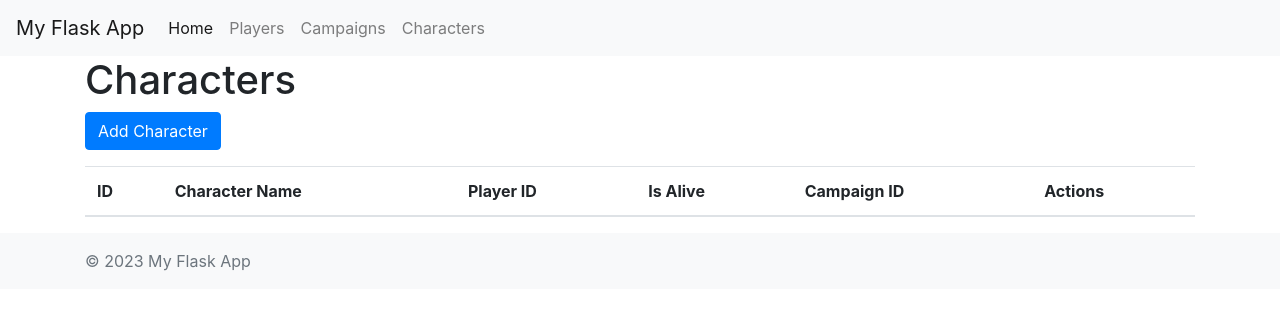
After one commit to cantis/flask_factor_3, a Flask app: page /characters in a window 1280 px wide. The commit adds this page. Shown: the top 310 px of the page. Run offline with Flask 3, Linux system fonts and the light colour scheme; data that the repository does not hold is empty; some libraries are stand-ins or nearby versions.

Commit message:
Add campaigns and characters management; update app routes and templates

```diff
--- a/app.py
+++ b/app.py
@@ -8,6 +8,8 @@ from flask import Flask
 from models import create_db
 from routes.home import home_bp
 from routes.players import players_bp
+from routes.campaigns import campaigns_bp
+from routes.characters import characters_bp
 
 load_dotenv('.env')
 
@@ -22,6 +24,8 @@ def create_app() -> Flask:
     # Register blueprints here
     app.register_blueprint(home_bp)
     app.register_blueprint(players_bp)
+    app.register_blueprint(campaigns_bp)
+    app.register_blueprint(characters_bp)
 
     return app
 
--- a/models.py
+++ b/models.py
@@ -2,9 +2,9 @@
 
 import os
 from contextlib import contextmanager
-from typing import Generator
+from typing import Generator, List, Optional
 
-from sqlmodel import Field, Session, SQLModel, create_engine
+from sqlmodel import Field, Session, SQLModel, create_engine, Relationship
 
 
 def create_db(database_url: str = None) -> None:
@@ -25,13 +25,33 @@ def get_session(database_url: str = None) -> Generator[Session, None, None]:
         yield session
 
 
+class Campaign(SQLModel, table=True):
+    """Campaign model."""
+    id: int | None = Field(default=None, primary_key=True)
+    name: str
+    is_active: bool = True
+    characters: List["Character"] = Relationship(back_populates="campaign")
+
+
+class Character(SQLModel, table=True):
+    """Character model."""
+    id: int | None = Field(default=None, primary_key=True)
+    character_name: str
+    player_id: int = Field(foreign_key="player.id")
+    is_alive: bool = True
+    campaign_id: int = Field(foreign_key="campaign.id")
+    player: "Player" = Relationship(back_populates="characters")
+    campaign: "Campaign" = Relationship(back_populates="characters")
+
+
 class Player(SQLModel, table=True):
     """Player model."""
 
     id: int | None = Field(primary_key=True, index=True)
     email: str
-    password: str  # Fixed typo here
+    password: str
     name: str
     password_attempts: int | None = 0
     reset_password: bool | None = False
     is_active: bool | None = True
+    characters: List["Character"] = Relationship(back_populates="player")
--- /dev/null
+++ b/routes/characters.py
@@ -0,0 +1,92 @@
+"""Character routes blueprint."""
+
+from flask import Blueprint, jsonify, redirect, render_template, url_for
+from flask_wtf import FlaskForm
+from wtforms import BooleanField, IntegerField, StringField
+from wtforms.validators import InputRequired
+
+from models import Character, get_session
+from services.character_service import CharacterService
+
+characters_bp = Blueprint('characters', __name__)
+
+
+class AddCharacterForm(FlaskForm):
+    """Add character form."""
+    character_name = StringField('Character Name', validators=[InputRequired('Character name is required')])
+    player_id = IntegerField('Player ID', validators=[InputRequired('Player ID is required')])
+    is_alive = BooleanField('Is Alive')
+    campaign_id = IntegerField('Campaign ID', validators=[InputRequired('Campaign ID is required')])
+
+
+class EditCharacterForm(FlaskForm):
+    """Edit character form."""
+    character_name = StringField('Character Name', validators=[InputRequired()])
+    player_id = IntegerField('Player ID', validators=[InputRequired()])
+    is_alive = BooleanField('Is Alive')
+    campaign_id = IntegerField('Campaign ID', validators=[InputRequired()])
+
+
+@characters_bp.get('/characters')
+def list_characters() -> str:
+    """List all characters."""
+    with get_session() as session:
+        service = CharacterService(session)
+        characters = service.list_characters()
+        return render_template('characters/character_list.html', characters=characters)
+
+
+@characters_bp.get('/characters/add')
+def add_character_form() -> str:
+    """Render the add character form."""
+    return render_template('characters/character_add.html', form=AddCharacterForm())
+
+
+@characters_bp.post('/characters')
+def add_character() -> str:
+    """Add a new character."""
+    form = AddCharacterForm()
+    if form.validate_on_submit():
+        with get_session() as session:
+            service = CharacterService(session)
+            service.add_character(Character(**form.data))
+            return redirect(url_for('characters.list_characters'))
+    return render_template('characters/character_add.html', form=form)
+
+
+@characters_bp.get('/characters/<int:character_id>/edit')
+def edit_character_form(character_id: int) -> str:
+    """Render the edit character form."""
+    form = EditCharacterForm()
+    with get_session() as session:
+        service = CharacterService(session)
+        character = service.get_character(character_id)
+        if not character:
+            return redirect(url_for('characters.list_characters'))
+
+        form.character_name.data = character.character_name
+        form.player_id.data = character.player_id
+        form.is_alive.data = character.is_alive
+        form.campaign_id.data = character.campaign_id
+        return render_template('characters/character_edit.html', form=form, character=character)
+
+
+@characters_bp.post('/characters/<int:character_id>')
+def edit_character(character_id: int) -> str:
+    """Update a character by ID."""
+    form = EditCharacterForm()
+    if form.validate_on_submit():
+        with get_session() as session:
+            service = CharacterService(session)
+            service.update_character(character_id, Character(**form.data))
+            return redirect(url_for('characters.list_characters'))
+    return render_template('characters/character_edit.html', form=form)
+
+
+@characters_bp.delete('/characters/<int:character_id>')
+def delete_character(character_id: int) -> str:
+    """Delete a character by ID."""
+    with get_session() as session:
+        service = CharacterService(session)
+        service.delete_character(character_id)
+        return jsonify({'success': True})
--- /dev/null
+++ b/services/character_service.py
@@ -0,0 +1,64 @@
+"""Character services."""
+
+from sqlmodel import Session, select
+
+from models import Character
+
+
+class CharacterNotFoundError(Exception):
+    """Custom error for character not found."""
+
+    def __init__(self, character_id: int) -> None:
+        """Initialize the error."""
+        super().__init__(f'Character with ID {character_id} not found.')
+        self.character_id = character_id
+        self.message = f'Character with ID {character_id} not found.'
+
+
+class CharacterService:
+    """Service for character operations."""
+
+    def __init__(self, session: Session) -> None:
+        """Initialize the service."""
+        self.session = session
+
+    def list_characters(self) -> list[Character]:
+        """List all characters."""
+        return self.session.exec(select(Character)).all()
+
+    def list_characters_in_campaign(self, campaign_id: int) -> list[Character]:
+        """List all characters in a campaign."""
+        return self.session.exec(select(Character).where(Character.campaign_id == campaign_id)).all()
+
+    def add_character(self, character: Character) -> Character:
+        """Add a new character."""
+        self.session.add(character)
+        self.session.commit()
+        self.session.refresh(character)
+        return character
+
+    def get_character(self, character_id: int) -> Character:
+        """Get a character by ID."""
+        character = self.session.get(Character, character_id)
+        if not character:
+            raise CharacterNotFoundError(character_id)
+        return character
+
+    def update_character(self, character_id: int, character_data: Character) -> Character:
+        """Update a character by ID."""
+        character = self.session.get(Character, character_id)
+        if not character:
+            raise CharacterNotFoundError(character_id)
+        for key, value in character_data.model_dump().items():
+            setattr(character, key, value)
+        self.session.commit()
+        self.session.refresh(character)
+        return character
+
+    def delete_character(self, character_id: int) -> None:
+        """Delete a character by ID."""
+        character = self.session.get(Character, character_id)
+        if not character:
+            raise CharacterNotFoundError(character_id)
+        self.session.delete(character)
+        self.session.commit()
--- /dev/null
+++ b/templates/characters/character_list.html
@@ -0,0 +1,56 @@
+{% extends "base.html" %}
+
+{% block title %}Characters{% endblock %}
+
+{% block content %}
+<h1>Characters</h1>
+<a href="/characters/add" class="btn btn-primary mb-3">Add Character</a>
+<table class="table">
+    <thead>
+        <tr>
+            <th>ID</th>
+            <th>Character Name</th>
+            <th>Player ID</th>
+            <th>Is Alive</th>
+            <th>Campaign ID</th>
+            <th>Actions</th>
+        </tr>
+    </thead>
+    <tbody>
+        {% for character in characters %}
+        <tr>
+            <td>{{ character.id }}</td>
+            <td>{{ character.character_name }}</td>
+            <td>{{ character.player_id }}</td>
+            <td>{{ character.is_alive }}</td>
+            <td>{{ character.campaign_id }}</td>
+            <td>
+                <a href="/characters/{{ character.id }}/edit" class="link">
+                    <i class="fas fa-pencil-alt"></i>
+                </a>
+                &nbsp; &nbsp;
+                <a href="#" onclick="confirmDelete({{ character.id }})" class="link">
+                    <i class="fas fa-trash-alt"></i>
+                </a>
+            </td>
+        </tr>
+        {% endfor %}
+    </tbody>
+</table>
+
+<script>
+function confirmDelete(characterId) {
+    if (confirm('Are you sure you want to delete this character?')) {
+        fetch(`/characters/${characterId}`, {
+            method: 'DELETE'
+        }).then(response => {
+            if (response.ok) {
+                window.location.href = '/characters';
+            } else {
+                alert('Failed to delete character.');
+            }
+        });
+    }
+}
+</script>
+{% endblock %}
--- a/templates/partials/header.html
+++ b/templates/partials/header.html
@@ -12,6 +12,12 @@
                 <li class="nav-item">
                     <a class="nav-link" href="/players">Players</a>
                 </li>
+                <li class="nav-item">
+                    <a class="nav-link" href="/campaigns">Campaigns</a>
+                </li>
+                <li class="nav-item">
+                    <a class="nav-link" href="/characters">Characters</a>
+                </li>
                 <!-- Add more nav items here -->
             </ul>
         </div>
```
Also changed, not shown: routes/campaigns.py (added, +86 -0 lines), services/campaign_service.py (added, +60 -0 lines), templates/campaigns/campaign_add.html (added, +19 -0 lines), templates/campaigns/campaign_edit.html (added, +21 -0 lines), templates/campaigns/campaign_list.html (added, +52 -0 lines), templates/characters/character_add.html (added, +23 -0 lines), templates/characters/character_edit.html (added, +29 -0 lines), .github/copilot-instructions.md.
